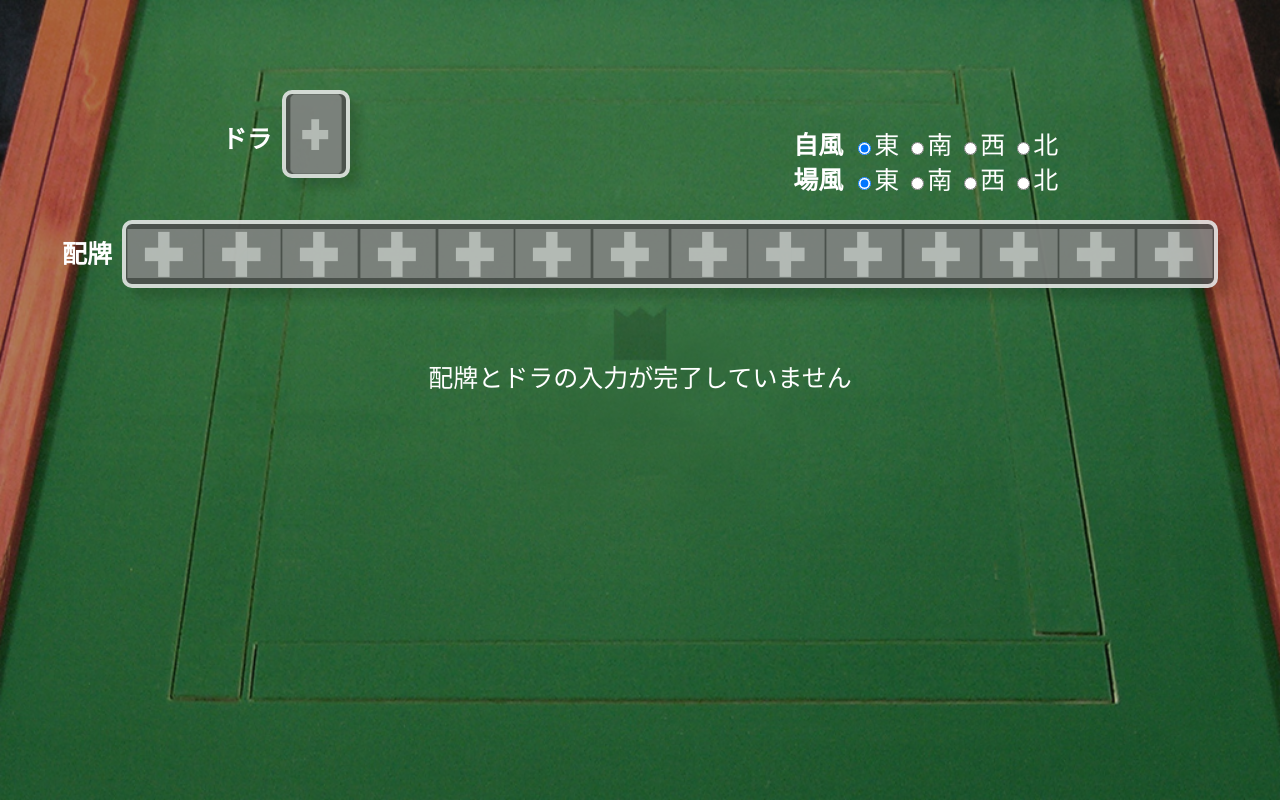
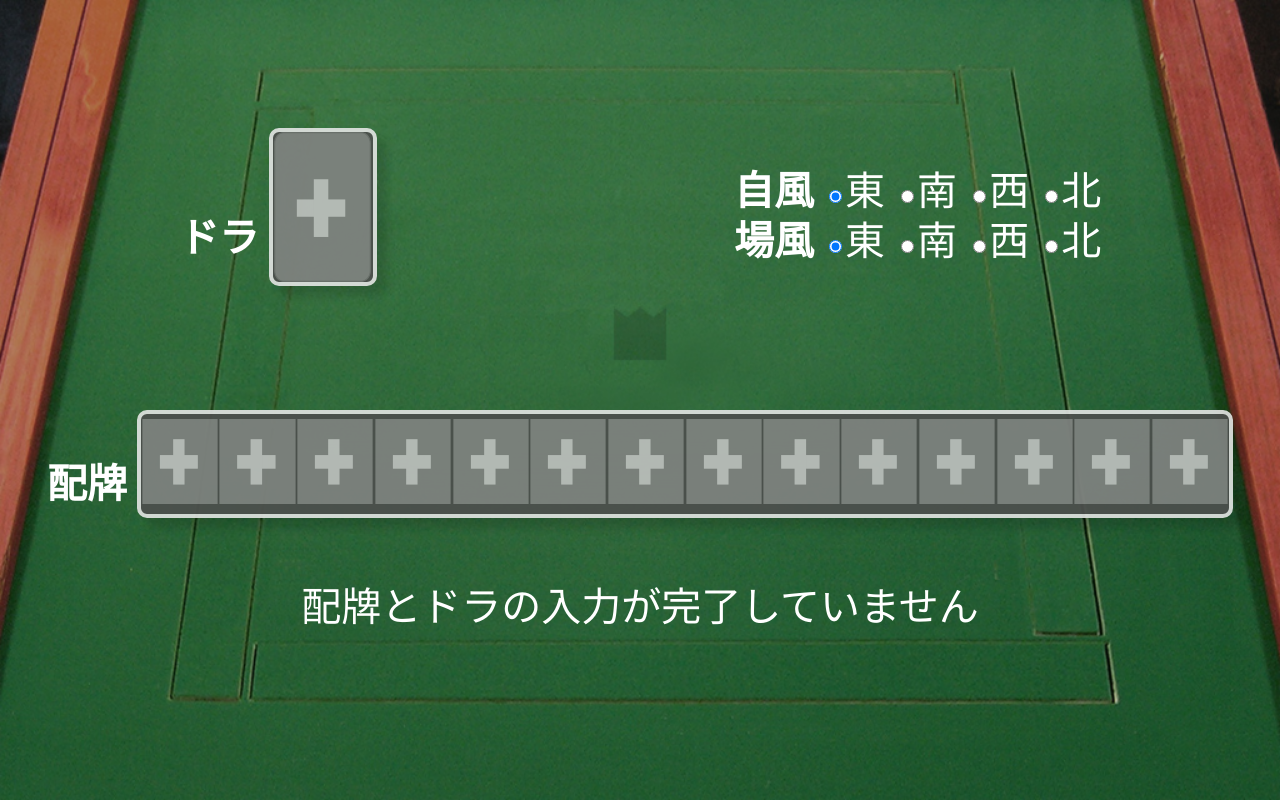
Before and after one commit to kyutech-stairs/gen-mahjong, a Vue app in the folder app/web-front/vue-pwa/: page / in a window 1280 px wide. Built offline with nearby package versions, Linux system fonts and the light colour scheme.

Commit message:
setting pad 適応

```diff
--- a/app/web-front/vue-pwa/src/views/Setting.vue
+++ b/app/web-front/vue-pwa/src/views/Setting.vue
@@ -160,10 +160,15 @@ export default {
    color: white;
    padding-top: 7%;
    box-sizing: border-box;
+   height: 100%;
+   @media screen and (min-width: 900px) {
+     font-size: 40px;
+     padding-top: 10%;
+   }
   &_top{
     display: flex;
     justify-content: space-around;
-    height: 50%;
+    height: 40%;
   }
   &_dora{
     display: inline-block;
@@ -173,6 +178,10 @@ export default {
       vertical-align: middle;
       height: 80px;
       margin-right: 10px;
+      @media screen and (min-width: 900px) {
+        height: 100%;
+        top: 0;
+      }
     }
     &-box{
       display: inline-block;
@@ -185,6 +194,10 @@ export default {
       box-shadow: 10px 10px 10px 0 rgba(0, 0, 0, 0.16);
       border: solid 4px #e8e8e8;
       background-color: #4e4e4e;
+      @media screen and (min-width: 900px) {
+        height: 150px;
+        width: 100px;
+      }
     }
     &-image{
       object-fit: contain;
@@ -235,6 +248,9 @@ export default {
       box-shadow: 10px 10px 10px 0 rgba(0, 0, 0, 0.16);
       border: solid 4px #e8e8e8;
       background-color: #4e4e4e;
+      @media screen and (min-width: 900px) {
+        height: 100px;
+      }
     }
     &-list{
       height: 100%;
@@ -264,6 +280,11 @@ export default {
     width: 30%;
     left: 50%;
     transform: translateX(-50%);
+    @media screen and (min-width: 900px) {
+      height: 50px;
+      padding-top: 15px;
+      margin-top: 20px;
+    }
   }
   &_alert{
     margin-top: 5%;
```
